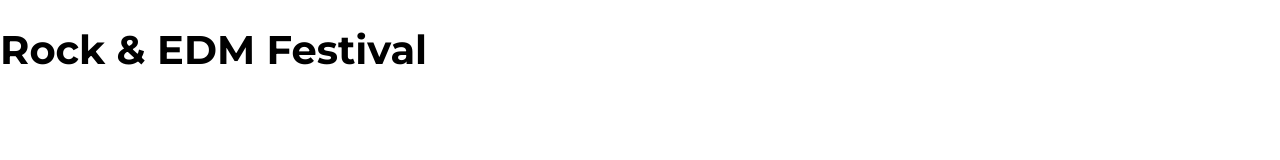
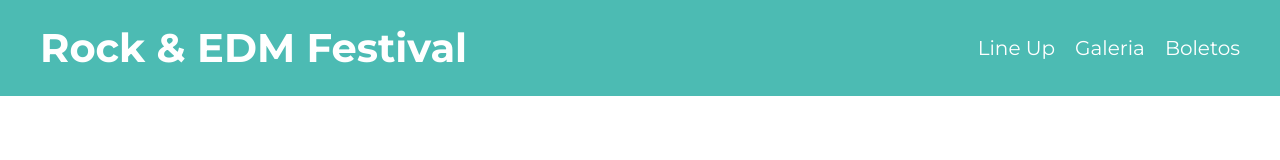
Before and after one commit to Yisusad/festival-musica-page, a website: page index.html in a window 1280 px wide. Drawn offline with Linux system fonts and the light colour scheme.

Commit message:
Se aplica SASS al Header

```diff
--- a/index.html
+++ b/index.html
@@ -7,6 +7,15 @@
     <link rel="stylesheet" href="build/css/app.css">
 </head>
 <body>
-    <h1>Rock & EDM Festival</h1>
+    <header class="header">
+        <div class="contenedor contenido-header">
+            <h1>Rock & EDM Festival</h1>
+            <nav class="navegacion-principal">
+                <a href="#">Line Up</a>
+                <a href="#">Galeria</a>
+                <a href="#">Boletos</a>
+            </nav>
+        </div>
+    </header>
 </body>
 </html>
--- a/src/scss/app.scss
+++ b/src/scss/app.scss
@@ -2,3 +2,4 @@
 @import url('https://fonts.googleapis.com/css2?family=Montserrat:wght@300;400;700;900&display=swap');
 @import 'base/variables';
 @import 'base/globales';
+@import 'layout/header';
--- a/src/scss/base/_globales.scss
+++ b/src/scss/base/_globales.scss
@@ -27,6 +27,9 @@ a{
 img{
     max-width: 100%;
 }
+h1,h2,h3{
+    margin: 0;
+}
 h1{
     font-size: 4rem;
 }
--- a/src/scss/base/_variables.scss
+++ b/src/scss/base/_variables.scss
@@ -16,3 +16,7 @@ $delgada: 300;
 $regular: 400;
 $bold: 700;
 $black: 900;
+
+//Separaciones
+
+$separacion: 5rem;
--- /dev/null
+++ b/src/scss/layout/_header.scss
@@ -0,0 +1,31 @@
+.header{
+    background-color: $verde;
+    .contenido-header{
+        padding: $separacion/2 0;
+    }
+    @media (min-width: 768px){
+        .contenido-header{
+           display: flex;
+           justify-content: space-between;
+           align-items: center;
+        }
+       }
+
+    h1{
+        color: $blanco;
+    }
+}
+.navegacion-principal{
+    display: flex;
+    gap: 2rem;
+
+    a{
+        color: $blanco;
+        font-size: 2rem;
+
+        &:hover{
+            color: $amarillo;
+        }
+    }
+
+}
```
Also changed, not shown: build/css/app.css.
